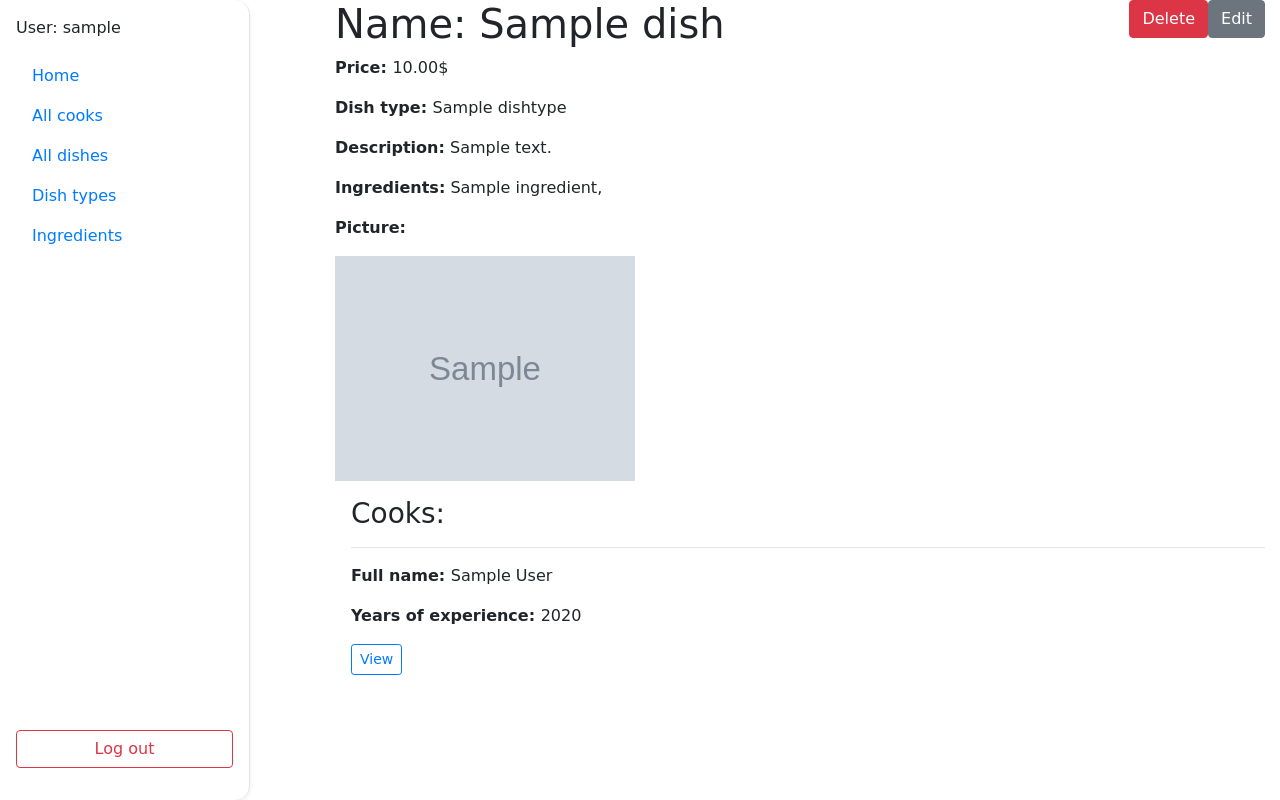
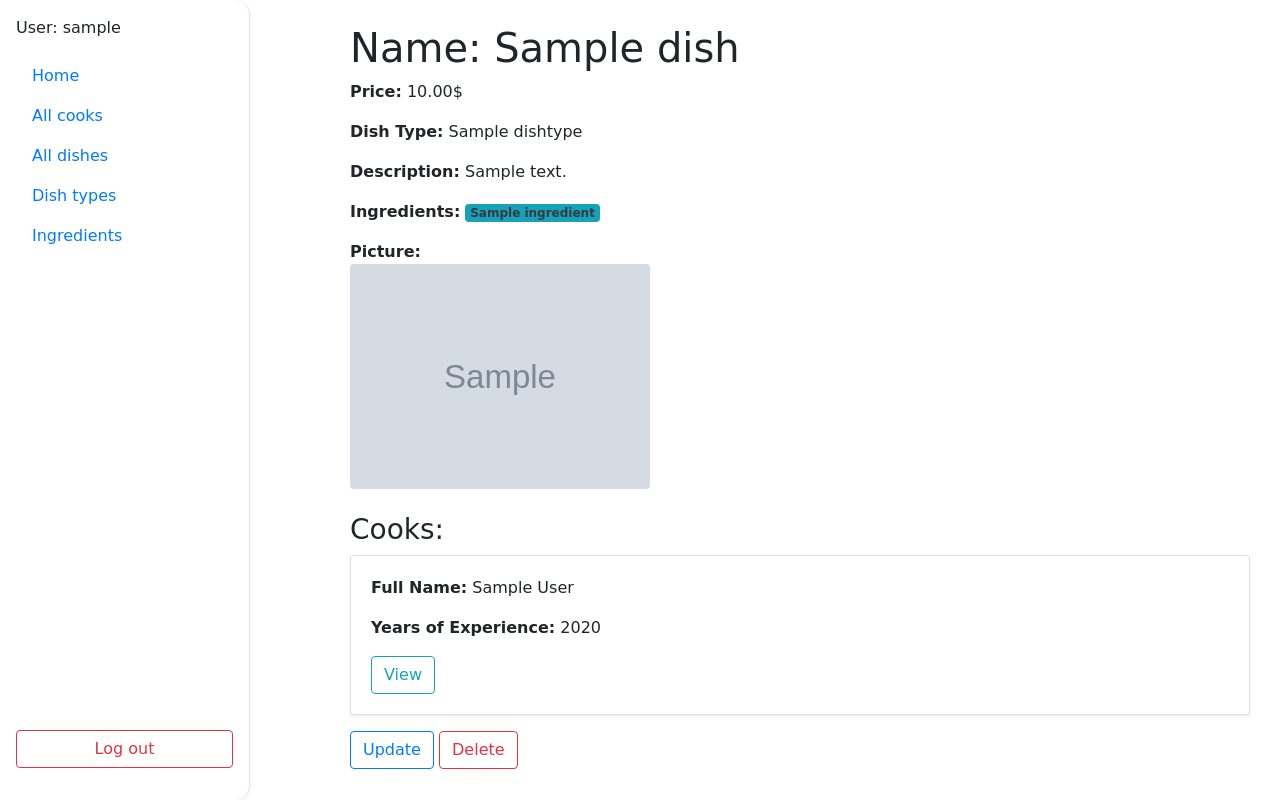
Before and after one commit to Hetmarum/Django-Kitchen, a Django app: page /dishes/1/ in a window 1280 px wide. Run offline with Django 5.2, Linux system fonts and the light colour scheme; a user stored in the database is signed in; tables that the repository leaves empty hold one stand-in row (values such as "Sample post"); grey boxes marked "Sample" are stand-in pictures; parts of the project's set-up code (start-up, migrations or seed data) failed here and were passed over; some libraries are stand-ins or nearby versions; some web fonts are replaced.

Commit message:
cook_detai/dish_detail.html improvements & and non admin changes

```diff
--- a/templates/kitchen/dish_detail.html
+++ b/templates/kitchen/dish_detail.html
@@ -1,34 +1,55 @@
 {% extends "base.html" %}
 
 {% block content %}
-  <h1>Name: {{ dish.name }}
-    <a class="btn btn-secondary" style="float: right" href="{% url 'kitchen:dish-update' pk=dish.id %}">Edit</a>
-    <a class="btn btn-danger" style="float: right" href="{% url 'kitchen:dish-delete' pk=dish.id %}">Delete</a></h1>
-  <p><strong>Price: </strong>{{ dish.price }}$</p>
-  <p><strong>Dish type: </strong>{{ dish.dish_type }}</p>
-  <p><strong>Description:</strong> {{ dish.description }}</p>
-  <p><strong>Ingredients:</strong>
-  {% for ingredient in dish.ingredients.all %}
-    {{ ingredient.name }},
-  {% empty %}
-    No ingredients
-  {% endfor %}
-</p>
+<div class="container mt-4">
+  <h1>
+    Name: {{ dish.name }}
+  </h1>
+
+  <p><strong>Price:</strong> {{ dish.price }}$</p>
+  <p><strong>Dish Type:</strong> {{ dish.dish_type }}</p>
+  <p><strong>Description:</strong> {{ dish.description|default:"No description available" }}</p>
+
+  <div class="mb-3">
+    <strong>Ingredients:</strong>
+    {% if dish.ingredients.exists %}
+      {% for ingredient in dish.ingredients.all %}
+        <span class="badge bg-info text-dark me-1">{{ ingredient.name }}</span>
+      {% endfor %}
+    {% else %}
+      <span class="text-muted">No ingredients</span>
+    {% endif %}
+  </div>
+
   {% if dish.picture %}
-    <p><strong>Picture:</strong></p>
-    <p><img src="{{ dish.picture.url }}" alt="{{ dish.name }}" style="max-width:300px; height:auto;"></p>
+    <div class="mb-3">
+      <strong>Picture:</strong>
+      <p><img src="{{ dish.picture.url }}" alt="{{ dish.name }}" class="img-fluid rounded" style="max-width:300px;"></p>
+    </div>
   {% else %}
     <p class="text-muted">No picture available</p>
   {% endif %}
-  <div class="ml-3">
+
+  <div class="mt-4">
     <h3>Cooks:</h3>
-    {% for cook in dish.cooks.all %}
-      <hr>
-      <p><strong>Full name: </strong>{{ cook.first_name }} {{ cook.last_name }}<p>
-      <p><strong>Years of experience: </strong>{{ cook.years_of_experience }}</p>
-      <a href="{{ cook.get_absolute_url }}" class="btn btn-sm btn-outline-primary">View</a>
-      {% empty %}
-        <p>No cooks!</p>
-    {% endfor %}
+    {% if dish.cooks.exists %}
+      {% for cook in dish.cooks.all %}
+        <div class="card mb-3 shadow-sm">
+          <div class="card-body">
+            <p><strong>Full Name:</strong> {{ cook.first_name }} {{ cook.last_name }}</p>
+            <p><strong>Years of Experience:</strong> {{ cook.years_of_experience }}</p>
+            <a href="{{ cook.get_absolute_url }}" class="btn btn-outline-info">View</a>
+          </div>
+        </div>
+      {% endfor %}
+    {% else %}
+      <div class="alert alert-info">No cooks assigned to this dish.</div>
+    {% endif %}
   </div>
+
+  <div class="mt-3">
+    <a class="btn btn-outline-primary" href="{% url 'kitchen:dish-update' pk=dish.id %}">Update</a>
+    <a class="btn btn-outline-danger" href="{% url 'kitchen:dish-delete' pk=dish.id %}">Delete</a>
+  </div>
+</div>
 {% endblock %}
```
Also changed, not shown: templates/kitchen/cook_detail.html (+25 -15 lines), templates/kitchen/cook_list.html (+20 -3 lines).
